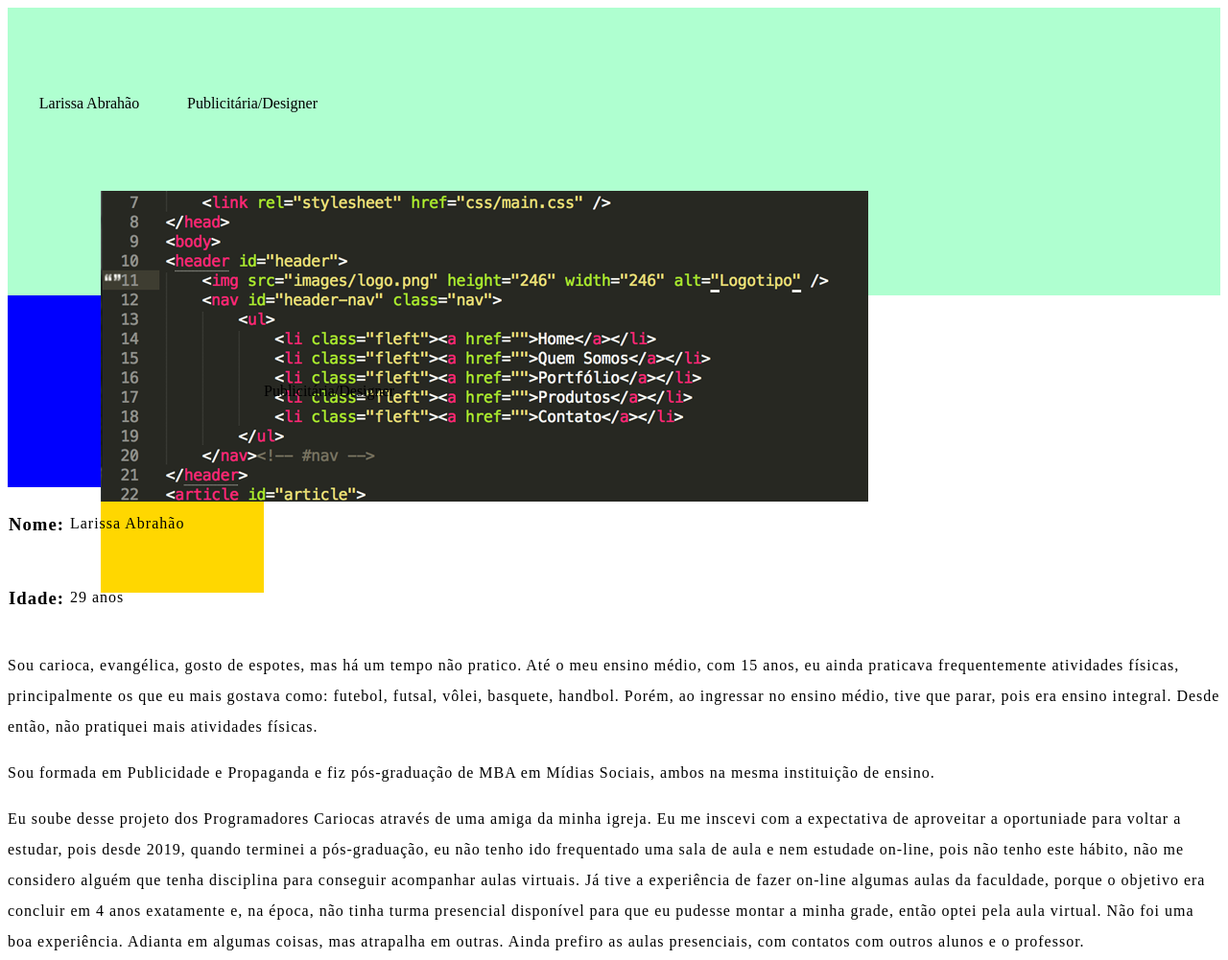
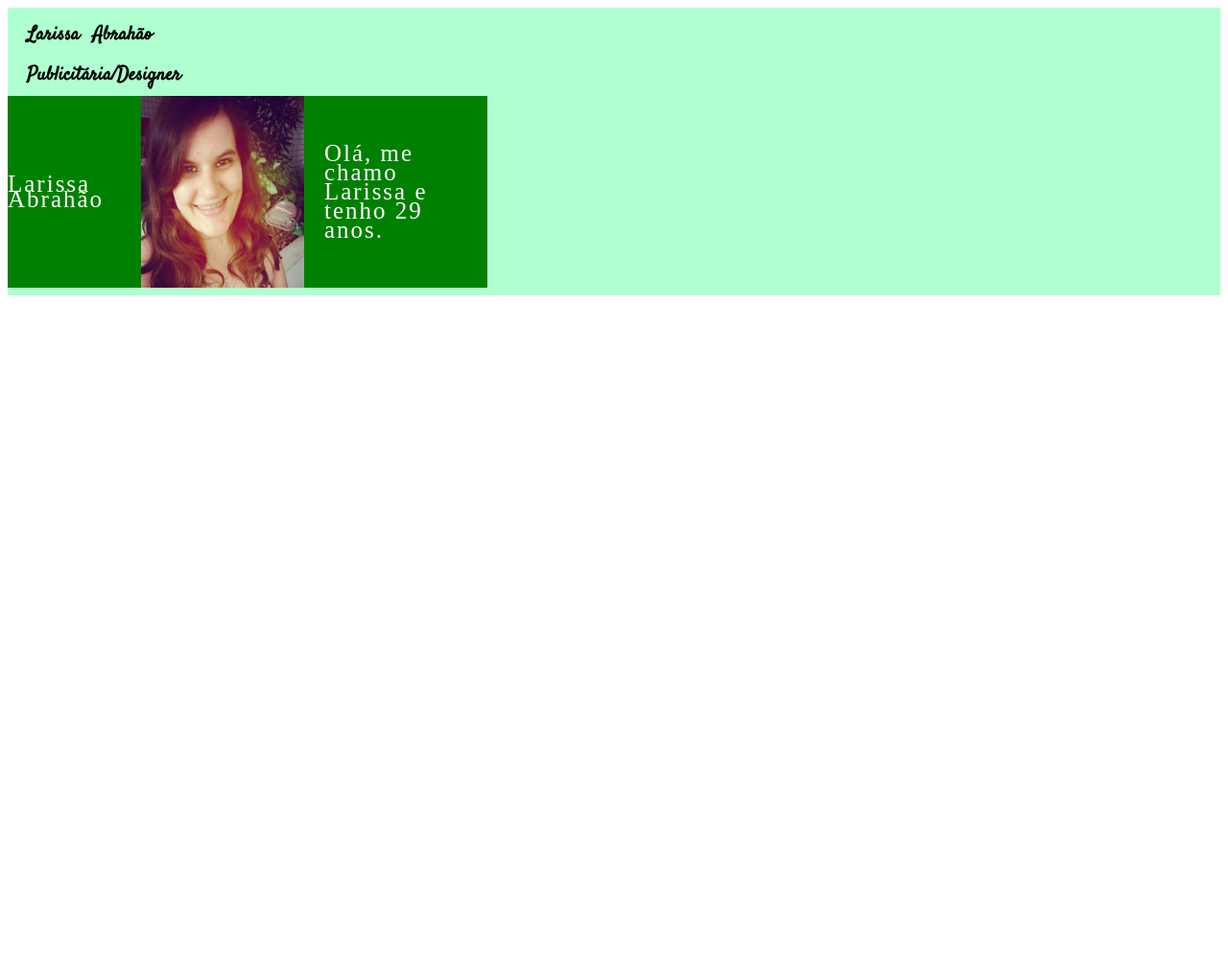
Before and after one commit to Larifabrahao/Larifabrahao-AtividadeQuemNaoEVistoNaoELembrado_PortfolioLarissaAbrahao, a plain HTML site: page index.html in a window 1280 px wide. Shown: the top 1001 px of the page at 96% size. After the commit the page ends 800 px from the top, so only its background shows below. Drawn offline with Linux system fonts and the light colour scheme; files whose address does not match are found by name.

Commit message:
Add files via upload

```diff
--- a/index.css
+++ b/index.css
@@ -8,6 +8,10 @@ h1 {
     color: red;
     background-color: yellow;
     border: 1px solid black;
+  }
+
+  h4 {
+    font-family: "cursive";
   }
 
   p {
@@ -63,8 +67,8 @@ h1 {
 
   .container-verde{
     display: flex;
-    flex-direction: row;
-    justify-content: flex-start;
+    flex-direction: column;
+    justify-content: center;
     align-items: flex-start;
     width: 100%;
     height:300px;
@@ -75,30 +79,87 @@ h1 {
   .container-centro{
     display: flex;
     flex-direction: row;
-    justify-content: center;
-    background-color: blue;
+    justify-content: space-between;
+    background-color: green;
     align-items: center;
+    color: white;
+    font-size:25px;
     height:200px;
     width:500px;
+    font-family: "calibre";
+    letter-spacing: 2px;
+  }
+
+  .container-botoes{
+    display: flex;
+    flex-direction: row;
+    justify-content: flex-end;
+    background-color: green;
+    align-items: center;
+    color: white;
+    font-size:25px;
+    height:200px;
+    width:500px;
+    font-family: "calibre";
+    letter-spacing: 2px;
   }
 
   .box-foto {
-    display: block;
-    justify-content: flex-start;
+    display: flex;
+    justify-content: center;
     align-items: center;
     flex-direction: row;
     width: 170px;
     line-height: 200px;
     border: 0px;
-    border-color: black;
-    margin: 0;
+    border-color: none;
+    margin: 0px;
     background-color: gold;
     text-align: center;
     vertical-align: center;
   }
 
+  .box-apresentacao {
+    display: flex;
+    justify-content: center;
+    align-items: flex-start;
+    flex-direction: row;
+    width: 170px;
+    line-height: 20px;
+    border: 0px;
+    border-color: none;
+    margin: 0px;
+    background-color: none;
+    text-align: left;
+    vertical-align: center;
+  }
+
   .box-nome {
-    display: block;
+    display: inline-block;
+    justify-content: flex-start;
+    align-items: center;
+    flex-direction: row;
+    width: 170px;
+    line-height: 2px;
+    border: 0px;
+    border-color:none;
+    margin: 20px;
+    background-color: none;
+    text-align: left;
+    vertical-align: center;
+    font-weight: bold;
+    font-family: "cursive";
+    font-size: 20px;
+    word-spacing: 8px;
+  }
+
+  @font-face {
+    font-family: "cursive";
+    src: url("Fontes/Satisfy-Regular.ttf");
+  }
+
+  .box-profissao {
+    display: inline-block;
     justify-content: flex-start;
     align-items: center;
     flex-direction: row;
--- a/index.html
+++ b/index.html
@@ -7,32 +7,13 @@
  </head>
  <body>
     <div class="container-verde">
-        <span class="box-nome">Larissa Abrahão</span><br>
+        <span class="box-nome">Larissa Abrahão</span>
         <span class="box-nome">Publicitária/Designer</span>
+        <div class="container-botoes">
+           <span class="box-botoes">Larissa Abrahão</span>
+        <div class="container-centro">
+        <span class="box-foto"><img src= "Imagens/LarissaAbrahao.jpg" height="200px" width="170px"></span>
+        <span class="box-apresentacao">Olá, me chamo Larissa e tenho 29 anos.</span>
     </div>
-    <div class="container-centro">
-        <span class="box-foto"><img src="C:\Users\5668082022.4\Desktop\LarissaAbrahao_Trabalhos\AtividadeQuemNaoEVistoNaoELembrado_PortfolioLarissaAbrahao\Imagens\a1.png"></span>
-        <span class="box-apresentacao">Publicitária/Designer</span>
-    </div>
-
-
-
-    <table>
-     <tr>
-      <td><strong><h3>Nome:</h3></strong></td>
-      <td></td><td></td>
-      <td>Larissa Abrahão</td>
-     </tr>
-     <td><strong><h3>Idade:</h3></strong></td>
-      <td></td><td></td>
-      <td>29 anos</td>
-     </tr>
-    </table>
-    <p>Sou carioca, evangélica, gosto de espotes, mas há um tempo não pratico. Até o meu ensino médio, com 15 anos, eu ainda praticava frequentemente atividades físicas, principalmente os que eu mais gostava como: futebol, futsal, vôlei, basquete, handbol. Porém, ao ingressar no ensino médio, tive que parar, pois era ensino integral. Desde então, não pratiquei mais atividades físicas.</p>
-    <p>Sou formada em Publicidade e Propaganda e fiz pós-graduação de MBA em Mídias Sociais, ambos na mesma instituição de ensino.</p>
-    <p>Eu soube desse projeto dos Programadores Cariocas através de uma amiga da minha igreja. Eu me inscevi com a expectativa de aproveitar a oportuniade para voltar a estudar, pois desde 2019, quando terminei a pós-graduação, eu não tenho ido frequentado uma sala de aula e nem estudade on-line, pois não tenho este hábito, não me considero alguém que tenha disciplina para conseguir acompanhar aulas virtuais. Já tive a experiência de fazer on-line algumas aulas da faculdade, porque o objetivo era concluir em 4 anos exatamente e, na época, não tinha turma presencial disponível para que eu pudesse montar a minha grade, então optei pela aula virtual. Não foi uma boa experiência. Adianta em algumas coisas, mas atrapalha em outras. Ainda prefiro as aulas presenciais, com contatos com outros alunos e o professor.</p>
-    <p>Como comentei anteriormente, eu sou evangélica. Na minha igreja eu participo do Ministério de Louvor. Eu já gosto de música, tento aprender a tocar violão, contrabaixo (que eu gosto bastante do som) e, quando eu era pequena, aprendi a tocar teclado. Hoje em dia não tenho habilidade no teclado, mas creio que se eu me dedicar um pouquinho e voltar a rever algumas coisas, posso pegar com mais facilidade que se não conhecesse nada.</p>
-    <br>
-    <img src="https://sme.goiania.go.gov.br/conexaoescola/wp-content/uploads/2020/09/silhouette-3275055_1280-e1599841668596-1024x629.png" alt="Clave de Sol" height="650" width="1200">
- </body>
+    </body>
   </html>
```
Also changed, not shown: Fontes/Pacifico-Regular.ttf (added), Fontes/Satisfy-Regular.ttf (added), Imagens/LarissaAbrahao.jpg (added), 2 other files.
